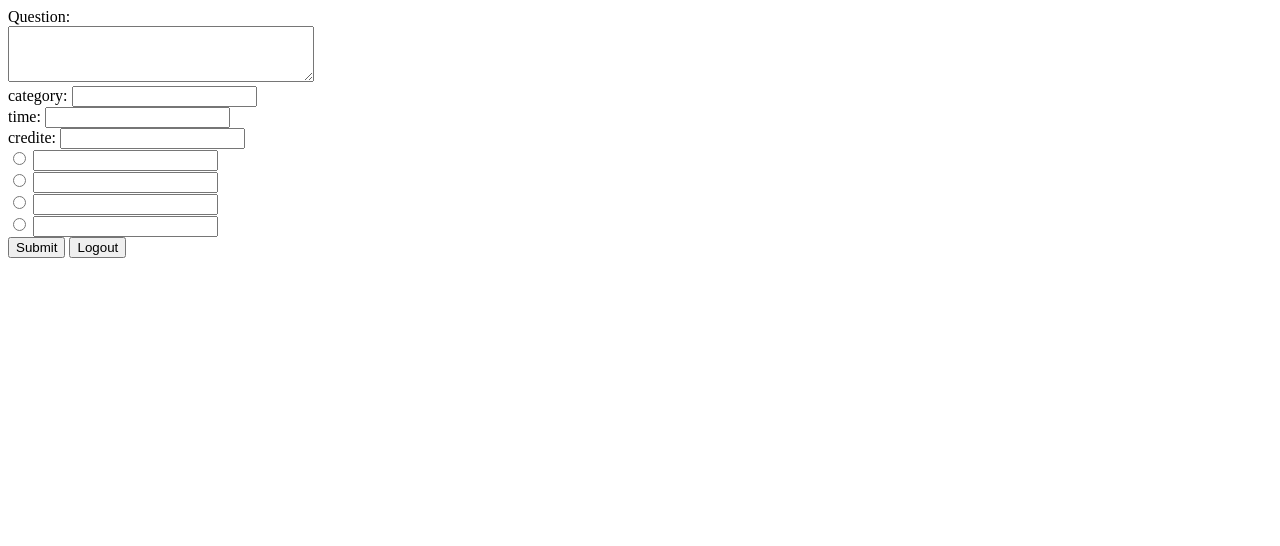
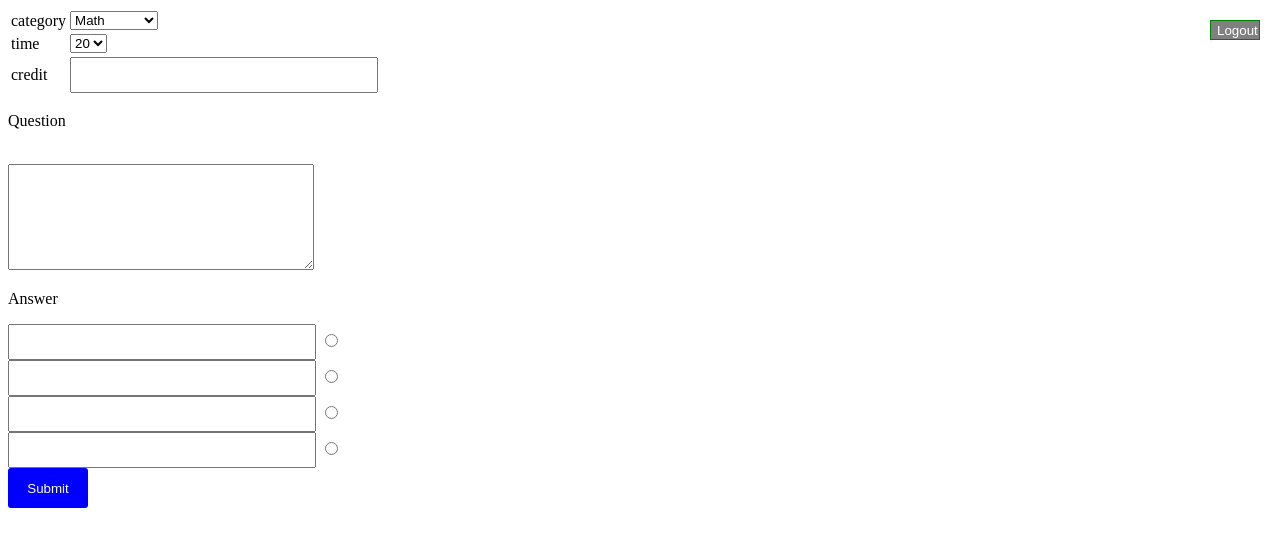
Before and after one commit to muaku/uniAdmin, a website: page public/dashboard.html in a window 1280 px wide. Drawn offline with nearby package versions, Linux system fonts and the light colour scheme.

Commit message:
second commit

```diff
--- a/package.json
+++ b/package.json
@@ -11,6 +11,7 @@
   "dependencies": {
     "cookie-parser": "^1.4.3",
     "express-session": "^1.15.2",
+    "helmet": "^3.6.0",
     "method-override": "^2.3.8"
   }
 }
--- a/public/dashboard.html
+++ b/public/dashboard.html
@@ -1,56 +1,85 @@
 <!DOCTYPE html>
 <html>
+
 <head>
     <title>Add Questions</title>
+    <link rel="stylesheet" href="./index.css">
 </head>
+
 <body>
+    <table>
+        <tr>
+            <td>category</td>
+            <td><select id="cate">
+				<option value="math">Math</option>
+				<option value="lao">Lao</option>
+				<option value="geography">Geography</option>
+				<option value="history">History</option>
+				<option value="english">English</option>
+				<option value="physics">Physics</option>
+				<option value="chemistry">Chemistry</option>
+				</select>
+            </td>
+            <!--<td> <input type="text"  name="category" value="" /></td>-->
+        </tr>
+        <tr>
+            <td>time</td>
+            <td>
+                <select id="time">
+				<option value=20>20</option>
+				<option value=25>25</option>
+				<option value=30>30</option>
+				<option value=40>40</option>
+				<option value=50>50</option>
+				</select>
+            </td>
+            <!--<td><input type="number"  name="time" value="" /></td>-->
+
+        </tr>
+        <tr>
+            <td>credit</td>
+            <td> <input type="text" id="credit" name="credit" /></td>
+        </tr>
+
+    </table>
+
+
     <div>
-				Question:
+        <p>Question</p>
         <br />
-				<textarea  style="width: 300px;height: 50px;" id="question" name="question" value="">
-				</textarea>
-			</div>
-			<div>
-				category:
-				<input type="text" id = "cate" name="category" value="" />
-			</div>
-			<div>
-				time:
-				<input type="number" id = "time" name="time" value="" />
-			</div>
-			<div>
-				credite:
-				<input type="text" id = "credit" name="credit" value="" />
-			</div>
-		    <div>
-		        <input type="radio" name="question-1-answers" id="radio-1" value=false />
-		        <input type="text" id="ans1">
+        <textarea style="width: 300px;height: 100px;" id="question" name="question"></textarea>
     </div>
 
     <div>
-		        <input type="radio" name="question-1-answers" id="radio-2" value=false />
-		        <input type="text" id="ans2">
+        <p>Answer</p>
+        <input type="text" id="ans1">
+        <input type="radio" name="question-1-answers" id="radio-1" value=false />
     </div>
 
     <div>
-		        <input type="radio" name="question-1-answers" id="radio-3" value=false />
-		        <input type="text" id="ans3"
+
+        <input type="text" id="ans2">
+        <input type="radio" name="question-1-answers" id="radio-2" value=false />
     </div>
 
     <div>
+
+        <input type="text" id="ans3" </div>
+        <input type="radio" name="question-1-answers" id="radio-3" value=false />
+
+    </div>
+
+    <input type="text" id="ans4" </div>
     <input type="radio" name="question-1-answers" id="radio-4" value=false />
-		        <input type="text" id="ans4"
-		    </div>
     <br />
     <button id="submit">Submit</button>
     <button id="logout">Logout</button>
 
 
-	<script
-		  src="https://code.jquery.com/jquery-3.2.1.min.js"
-		  integrity="sha256-hwg4gsxgFZhOsEEamdOYGBf13FyQuiTwlAQgxVSNgt4="
-		  crossorigin="anonymous">
+
+    <script src="https://code.jquery.com/jquery-3.2.1.min.js" integrity="sha256-hwg4gsxgFZhOsEEamdOYGBf13FyQuiTwlAQgxVSNgt4=" crossorigin="anonymous">
     </script>
     <script type="text/javascript" src="./index.js"></script>
 </body>
+
 </html>
--- /dev/null
+++ b/public/index.css
@@ -0,0 +1,28 @@
+input[type="text"] {
+    width: 300px;
+    height: 30px;
+}
+
+#question {
+    text-align: center;
+}
+
+#submit {
+    border: 0px;
+    border-radius: 3px;
+    width: 80px;
+    height: 40px;
+    color: white;
+    background: blue;
+}
+
+#logout {
+    position: absolute;
+    border: 1px solid green;
+    top: 20px;
+    right: 20px;
+    width: 50px;
+    height: 20px;
+    color: white;
+    background-color: grey;
+}
--- a/public/index.js
+++ b/public/index.js
@@ -1,13 +1,13 @@
-$(document).ready(function(){
-	$("#submit").click(function(){
-		var question = $("textarea#question").val()
-		var category = $("input#cate").val()
-		var credit = $("input#credit").val()
-		var time = $("input#time").val()
-		var ans1 = $("#ans1").val()
-		var ans2 = $("#ans2").val()
-		var ans3 = $("#ans3").val()
-		var ans4 = $("#ans4").val()
+$(document).ready(function() {
+    $("#submit").click(function() {
+        var question = $("textarea#question").val().trim()
+        var category = $("#cate").val().trim()
+        var credit = $("input#credit").val().trim()
+        var time = $("#time").val().trim()
+        var ans1 = $("#ans1").val().trim()
+        var ans2 = $("#ans2").val().trim()
+        var ans3 = $("#ans3").val().trim()
+        var ans4 = $("#ans4").val().trim()
 
 
         $("input:checked").val(true)
@@ -17,29 +17,31 @@ $(document).ready(function(){
         var radio4 = $("#radio-4").val()
 
         var answer = [
-			{answer: ans1, isCorrect: JSON.parse(radio1)},
-			{answer: ans2, isCorrect: JSON.parse(radio2)},
-			{answer: ans3, isCorrect: JSON.parse(radio3)},
-			{answer: ans4, isCorrect: JSON.parse(radio4)}
+            { answer: ans1, isCorrect: JSON.parse(radio1) },
+            { answer: ans2, isCorrect: JSON.parse(radio2) },
+            { answer: ans3, isCorrect: JSON.parse(radio3) },
+            { answer: ans4, isCorrect: JSON.parse(radio4) }
         ]
         var data = {
-			question:question,
-			category:category,
-			time:time,
-			credit:credit,
-			answers:answer
+            question: question,
+            category: category,
+            time: time,
+            credit: credit,
+            answers: answer
         }
 
         //Post request
-		$.post("http://localhost:3000/question/create",data,function(res, status){})
+        $.post("http://localhost:3000/question/create", data, function(res, status) {
+            alert(res)
+        })
 
     })
 
 
     //when click on the logout botton
 
-	$("#logout").click(function(){
-		$.get("http://localhost:3000/logout",function(res,status){
+    $("#logout").click(function() {
+        $.get("http://localhost:3000/logout", function(res, status) {
             window.location.replace("http://localhost:3000/login")
         })
     })
```
Also changed, not shown: questions/question.js (+33 -29 lines), server.js (+15 -13 lines), user/login.html (+7 -10 lines). Lines whose indentation alone changed are shown as unchanged.
